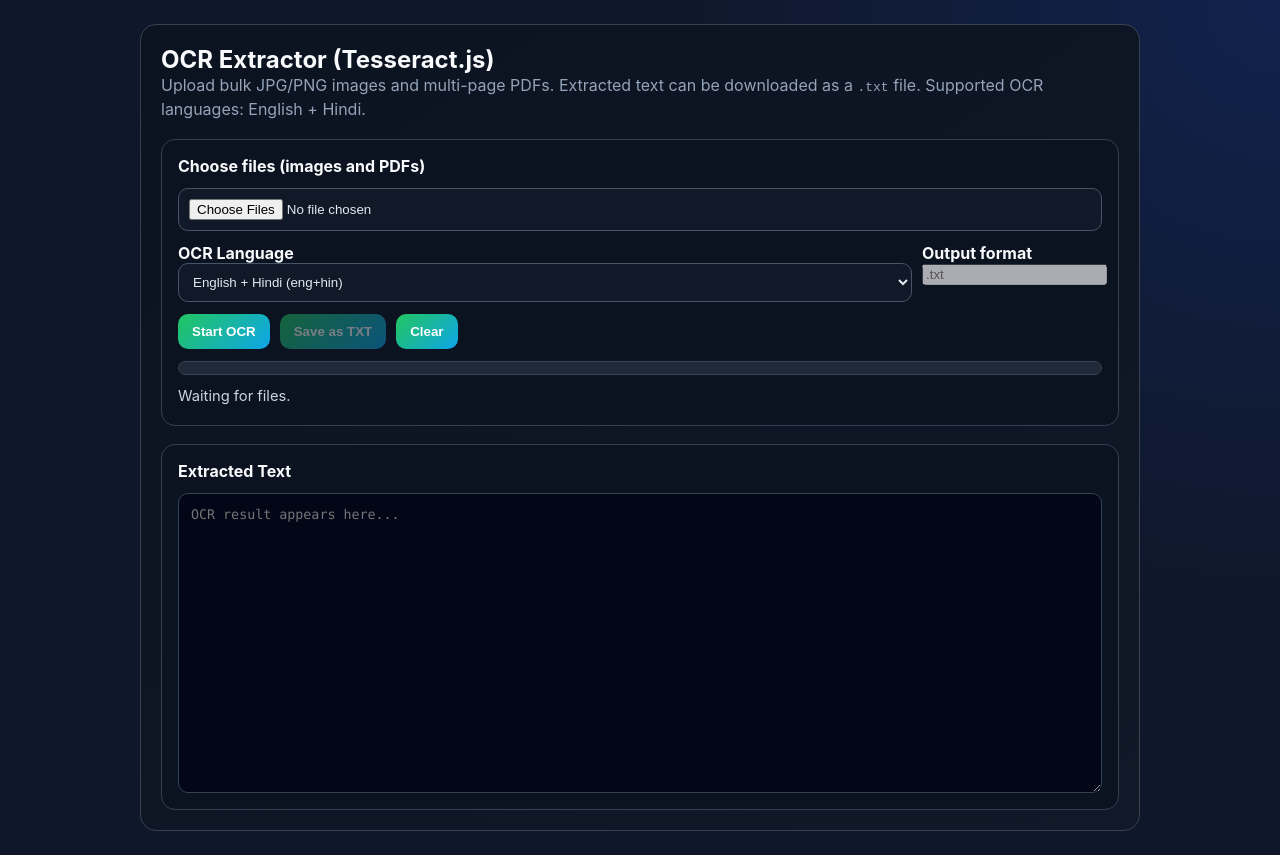
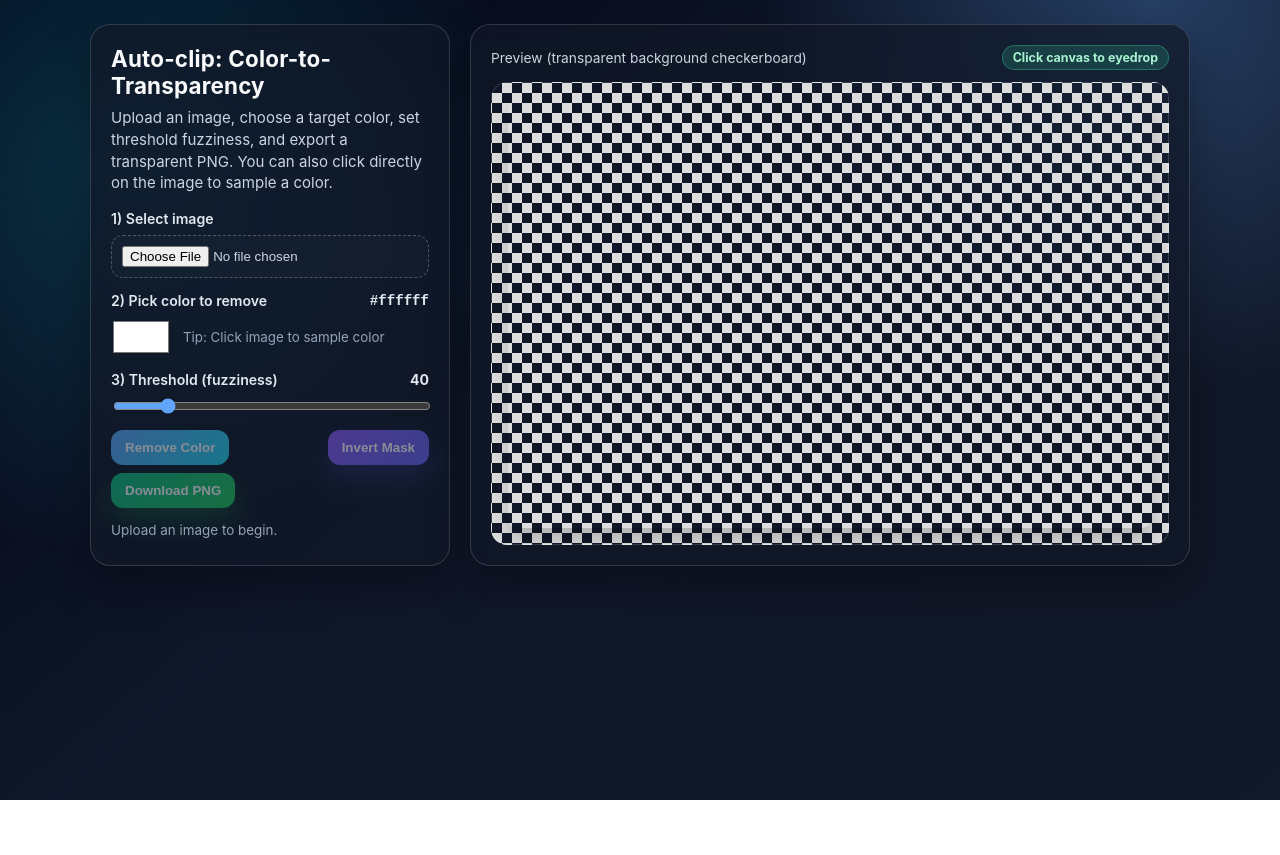
Before and after one commit to BR1JM0H4N/Auto-clip, a plain HTML site: page index.html in a window 1280 px wide. After the commit the page ends 800 px from the top, so only its background shows below. Drawn offline with Linux system fonts and the light colour scheme.

Commit message:
Refactor index.html for Color Remover feature
Updated the title and styles for the color remover feature. Enhanced layout and added functionality for color selection and image processing.

```diff
--- a/index.html
+++ b/index.html
@@ -3,16 +3,18 @@
 <head>
   <meta charset="UTF-8" />
   <meta name="viewport" content="width=device-width, initial-scale=1.0" />
-  <title>Auto-clip OCR • Tesseract.js</title>
+  <title>Auto-clip • Color Remover</title>
   <style>
     :root {
-      --bg: #0f172a;
-      --panel: #111827;
+      --bg: #0b1020;
+      --panel: rgba(17, 24, 39, 0.72);
+      --panel-border: rgba(255, 255, 255, 0.15);
       --text: #f8fafc;
-      --muted: #94a3b8;
-      --accent: #22c55e;
-      --accent-2: #0ea5e9;
-      --danger: #ef4444;
+      --muted: #cbd5e1;
+      --accent: #60a5fa;
+      --accent-2: #22d3ee;
+      --success: #34d399;
+      --shadow: 0 20px 45px rgba(0, 0, 0, 0.32);
     }
 
     * { box-sizing: border-box; }
@@ -20,303 +22,377 @@
     body {
       margin: 0;
       font-family: Inter, system-ui, -apple-system, Segoe UI, Roboto, sans-serif;
-      background: radial-gradient(circle at top right, #1d4ed833, transparent 40%), var(--bg);
       color: var(--text);
+      min-height: 100vh;
+      background:
+        radial-gradient(circle at 10% 20%, rgba(34, 211, 238, 0.2) 0%, rgba(34, 211, 238, 0) 30%),
+        radial-gradient(circle at 90% 0%, rgba(96, 165, 250, 0.28) 0%, rgba(96, 165, 250, 0) 28%),
+        linear-gradient(140deg, #020617 5%, #0f172a 45%, #111827 100%);
       padding: 24px;
-      min-height: 100vh;
     }
 
     .app {
-      max-width: 1000px;
+      max-width: 1100px;
       margin: 0 auto;
-      background: linear-gradient(145deg, #0b1220, var(--panel));
-      border: 1px solid #374151;
-      border-radius: 16px;
-      padding: 20px;
       display: grid;
-      gap: 18px;
+      grid-template-columns: minmax(280px, 360px) 1fr;
+      gap: 20px;
     }
 
-    h1 { margin: 0; font-size: 1.5rem; }
-    p { margin: 0; color: var(--muted); line-height: 1.45; }
+    .panel {
+      border: 1px solid var(--panel-border);
+      background: var(--panel);
+      backdrop-filter: blur(8px);
+      border-radius: 20px;
+      padding: 20px;
+      box-shadow: var(--shadow);
+    }
 
-    .card {
-      border: 1px solid #334155;
-      border-radius: 14px;
-      padding: 16px;
-      background: #0b1220;
+    .heading {
+      margin: 0 0 8px;
+      font-size: 1.4rem;
+      letter-spacing: 0.2px;
+    }
+
+    .sub {
+      margin: 0 0 16px;
+      color: var(--muted);
+      line-height: 1.45;
+      font-size: 0.94rem;
+    }
+
+    .controls {
       display: grid;
+      gap: 14px;
+    }
+
+    .control {
+      display: grid;
+      gap: 8px;
+    }
+
+    label {
+      font-size: 0.88rem;
+      color: #e2e8f0;
+      font-weight: 600;
+      display: flex;
+      justify-content: space-between;
+      align-items: center;
       gap: 12px;
     }
 
-    input[type="file"], select {
-      width: 100%;
-      background: #111827;
-      color: #e2e8f0;
-      border: 1px solid #475569;
-      border-radius: 10px;
-      padding: 10px;
+    .row {
+      display: flex;
+      align-items: center;
+      gap: 12px;
     }
 
-    .row { display: grid; gap: 10px; grid-template-columns: 1fr 180px; }
-
-    button {
-      background: linear-gradient(135deg, var(--accent), var(--accent-2));
-      color: white;
-      border: none;
-      border-radius: 10px;
-      padding: 10px 14px;
-      font-weight: 700;
-      cursor: pointer;
+    input[type="file"] {
+      width: 100%;
+      border: 1px dashed rgba(255,255,255,0.25);
+      border-radius: 12px;
+      padding: 10px;
+      color: var(--muted);
+      background: rgba(255,255,255,0.02);
     }
 
-    button:disabled { opacity: 0.45; cursor: not-allowed; }
-
-    .actions { display: flex; gap: 10px; flex-wrap: wrap; }
-
-    .progress-wrap {
-      width: 100%;
-      height: 14px;
-      border-radius: 999px;
-      background: #1f2937;
-      overflow: hidden;
-      border: 1px solid #374151;
+    input[type="color"] {
+      inline-size: 60px;
+      block-size: 40px;
+      border: none;
+      background: transparent;
+      cursor: pointer;
+      padding: 0;
     }
 
-    .progress-bar {
-      width: 0%;
-      height: 100%;
-      background: linear-gradient(90deg, #22c55e, #14b8a6);
-      transition: width 0.2s linear;
+    input[type="range"] {
+      width: 100%;
+      accent-color: var(--accent);
     }
 
-    .status {
-      color: #cbd5e1;
-      font-size: 0.92rem;
-      min-height: 1.4rem;
+    .btn {
+      border: none;
+      border-radius: 12px;
+      padding: 10px 14px;
+      cursor: pointer;
+      color: #fff;
+      background: linear-gradient(135deg, var(--accent), var(--accent-2));
+      font-weight: 700;
+      transition: transform .15s ease, box-shadow .2s ease;
+      box-shadow: 0 12px 28px rgba(96, 165, 250, 0.35);
     }
 
-    textarea {
-      width: 100%;
-      min-height: 300px;
-      background: #020617;
-      color: #e2e8f0;
-      border: 1px solid #334155;
-      border-radius: 10px;
-      padding: 12px;
-      font-family: ui-monospace, SFMono-Regular, Menlo, monospace;
-      line-height: 1.4;
-      resize: vertical;
+    .btn:hover { transform: translateY(-1px); }
+    .btn:disabled {
+      cursor: not-allowed;
+      opacity: 0.5;
+      transform: none;
+      box-shadow: none;
     }
 
-    .warn { color: #fbbf24; }
-    .error { color: var(--danger); }
+    .stats {
+      font-size: 0.84rem;
+      color: #94a3b8;
+      min-height: 1.2rem;
+    }
 
-    @media (max-width: 700px) {
-      .row { grid-template-columns: 1fr; }
+    .canvas-wrap {
+      min-height: 520px;
+      display: grid;
+      gap: 12px;
+      grid-template-rows: auto 1fr;
+    }
+
+    .canvas-toolbar {
+      display: flex;
+      justify-content: space-between;
+      align-items: center;
+      gap: 8px;
+      flex-wrap: wrap;
+      color: var(--muted);
+      font-size: 0.86rem;
+    }
+
+    .checker {
+      border-radius: 16px;
+      overflow: auto;
+      border: 1px solid rgba(255,255,255,0.16);
+      background:
+        linear-gradient(45deg, #ddd 25%, transparent 25%),
+        linear-gradient(-45deg, #ddd 25%, transparent 25%),
+        linear-gradient(45deg, transparent 75%, #ddd 75%),
+        linear-gradient(-45deg, transparent 75%, #ddd 75%);
+      background-size: 20px 20px;
+      background-position: 0 0, 0 10px, 10px -10px, -10px 0;
+      display: grid;
+      place-items: center;
+      padding: 16px;
+    }
+
+    canvas {
+      max-width: 100%;
+      max-height: 70vh;
+      border-radius: 10px;
+      box-shadow: 0 12px 20px rgba(0,0,0,0.2);
+      cursor: crosshair;
+    }
+
+    .pill {
+      border-radius: 999px;
+      padding: 4px 10px;
+      font-size: 0.78rem;
+      font-weight: 700;
+      background: rgba(52, 211, 153, 0.18);
+      color: #a7f3d0;
+      border: 1px solid rgba(52, 211, 153, 0.35);
+    }
+
+    @media (max-width: 900px) {
+      .app {
+        grid-template-columns: 1fr;
+      }
+      .canvas-wrap { min-height: 420px; }
     }
   </style>
 </head>
 <body>
   <main class="app">
-    <header>
-      <h1>OCR Extractor (Tesseract.js)</h1>
-      <p>Upload bulk JPG/PNG images and multi-page PDFs. Extracted text can be downloaded as a <code>.txt</code> file. Supported OCR languages: English + Hindi.</p>
-    </header>
+    <section class="panel">
+      <h1 class="heading">Auto-clip: Color-to-Transparency</h1>
+      <p class="sub">Upload an image, choose a target color, set threshold fuzziness, and export a transparent PNG. You can also click directly on the image to sample a color.</p>
 
-    <section class="card">
-      <label for="files"><strong>Choose files (images and PDFs)</strong></label>
-      <input id="files" type="file" accept="image/png,image/jpeg,image/jpg,application/pdf" multiple />
+      <div class="controls">
+        <div class="control">
+          <label for="fileInput">1) Select image</label>
+          <input id="fileInput" type="file" accept="image/*" />
+        </div>
 
+        <div class="control">
+          <label for="colorPicker">
+            <span>2) Pick color to remove</span>
+            <code id="colorValue">#ffffff</code>
+          </label>
           <div class="row">
-        <div>
-          <label for="language"><strong>OCR Language</strong></label>
-          <select id="language">
-            <option value="eng+hin" selected>English + Hindi (eng+hin)</option>
-            <option value="eng">English only (eng)</option>
-            <option value="hin">Hindi only (hin)</option>
-          </select>
-        </div>
-        <div>
-          <label><strong>Output format</strong></label>
-          <input value=".txt" disabled />
+            <input id="colorPicker" type="color" value="#ffffff" />
+            <small style="color:#94a3b8">Tip: Click image to sample color</small>
           </div>
         </div>
 
-      <div class="actions">
-        <button id="startBtn">Start OCR</button>
-        <button id="saveBtn" disabled>Save as TXT</button>
-        <button id="clearBtn">Clear</button>
+        <div class="control">
+          <label for="threshold">
+            <span>3) Threshold (fuzziness)</span>
+            <strong id="thresholdValue">40</strong>
+          </label>
+          <input id="threshold" type="range" min="0" max="255" value="40" />
         </div>
 
-      <div class="progress-wrap" aria-label="OCR progress">
-        <div id="progressBar" class="progress-bar"></div>
+        <div class="row" style="justify-content:space-between; gap:8px; flex-wrap:wrap;">
+          <button id="processBtn" class="btn" disabled>Remove Color</button>
+          <button id="invertBtn" class="btn" disabled style="background:linear-gradient(135deg,#8b5cf6,#6366f1); box-shadow:0 12px 28px rgba(99,102,241,.3);">Invert Mask</button>
+          <button id="downloadBtn" class="btn" disabled style="background:linear-gradient(135deg,#10b981,#22c55e); box-shadow:0 12px 28px rgba(34,197,94,.3);">Download PNG</button>
         </div>
-      <div id="status" class="status">Waiting for files.</div>
+
+        <div class="stats" id="stats">Upload an image to begin.</div>
+      </div>
     </section>
 
-    <section class="card">
-      <label for="output"><strong>Extracted Text</strong></label>
-      <textarea id="output" placeholder="OCR result appears here..."></textarea>
+    <section class="panel canvas-wrap">
+      <div class="canvas-toolbar">
+        <span>Preview (transparent background checkerboard)</span>
+        <span class="pill">Click canvas to eyedrop</span>
+      </div>
+      <div class="checker">
+        <canvas id="canvas" width="900" height="600" aria-label="image preview"></canvas>
+      </div>
     </section>
   </main>
 
-  <script src="https://cdn.jsdelivr.net/npm/pdfjs-dist@4.6.82/build/pdf.min.mjs" type="module"></script>
-  <script src="https://cdn.jsdelivr.net/npm/tesseract.js@5/dist/tesseract.min.js"></script>
-  <script type="module">
-    import * as pdfjsLib from 'https://cdn.jsdelivr.net/npm/pdfjs-dist@4.6.82/build/pdf.min.mjs';
+  <script>
+    const fileInput = document.getElementById('fileInput');
+    const colorPicker = document.getElementById('colorPicker');
+    const colorValue = document.getElementById('colorValue');
+    const threshold = document.getElementById('threshold');
+    const thresholdValue = document.getElementById('thresholdValue');
+    const processBtn = document.getElementById('processBtn');
+    const invertBtn = document.getElementById('invertBtn');
+    const downloadBtn = document.getElementById('downloadBtn');
+    const stats = document.getElementById('stats');
+    const canvas = document.getElementById('canvas');
+    const ctx = canvas.getContext('2d', { willReadFrequently: true });
 
-    pdfjsLib.GlobalWorkerOptions.workerSrc = 'https://cdn.jsdelivr.net/npm/pdfjs-dist@4.6.82/build/pdf.worker.min.mjs';
+    let originalImageData = null;
+    let processed = false;
 
-    const filesInput = document.getElementById('files');
-    const languageSelect = document.getElementById('language');
-    const startBtn = document.getElementById('startBtn');
-    const saveBtn = document.getElementById('saveBtn');
-    const clearBtn = document.getElementById('clearBtn');
-    const progressBar = document.getElementById('progressBar');
-    const status = document.getElementById('status');
-    const output = document.getElementById('output');
-
-    const imageTypes = new Set(['image/png', 'image/jpeg', 'image/jpg']);
-
-    const updateStatus = (message, cssClass = '') => {
-      status.textContent = message;
-      status.className = `status ${cssClass}`.trim();
+    const hexToRgb = (hex) => {
+      const clean = hex.replace('#', '');
+      return {
+        r: parseInt(clean.slice(0, 2), 16),
+        g: parseInt(clean.slice(2, 4), 16),
+        b: parseInt(clean.slice(4, 6), 16),
+      };
     };
 
-    const setProgress = (value) => {
-      const normalized = Math.max(0, Math.min(100, value));
-      progressBar.style.width = `${normalized}%`;
+    const rgbToHex = ({ r, g, b }) => {
+      const toHex = (n) => n.toString(16).padStart(2, '0');
+      return `#${toHex(r)}${toHex(g)}${toHex(b)}`;
     };
 
-    const countTotalUnits = async (files) => {
-      let units = 0;
-      for (const file of files) {
-        if (imageTypes.has(file.type)) {
-          units += 1;
-        } else if (file.type === 'application/pdf') {
-          const buffer = await file.arrayBuffer();
-          const pdf = await pdfjsLib.getDocument({ data: buffer }).promise;
-          units += pdf.numPages;
+    const updateControls = () => {
+      const hasImage = Boolean(originalImageData);
+      processBtn.disabled = !hasImage;
+      invertBtn.disabled = !hasImage || !processed;
+      downloadBtn.disabled = !hasImage || !processed;
+    };
+
+    const removeSelectedColor = () => {
+      if (!originalImageData) return;
+
+      const { r: tr, g: tg, b: tb } = hexToRgb(colorPicker.value);
+      const data = new Uint8ClampedArray(originalImageData.data);
+      const limit = Number(threshold.value);
+      const limitSq = limit * limit;
+      let removed = 0;
+
+      for (let i = 0; i < data.length; i += 4) {
+        const dr = data[i] - tr;
+        const dg = data[i + 1] - tg;
+        const db = data[i + 2] - tb;
+        const distSq = dr * dr + dg * dg + db * db;
+
+        if (distSq <= limitSq) {
+          data[i + 3] = 0;
+          removed += 1;
         }
       }
-      return units;
+
+      const out = new ImageData(data, originalImageData.width, originalImageData.height);
+      ctx.putImageData(out, 0, 0);
+      processed = true;
+      updateControls();
+      const totalPixels = originalImageData.width * originalImageData.height;
+      const pct = ((removed / totalPixels) * 100).toFixed(2);
+      stats.textContent = `Removed ${removed.toLocaleString()} pixels (${pct}%) with threshold ${limit}.`;
     };
 
-    const processPdfPage = async (pdf, pageNo, worker, currentUnit, totalUnits) => {
-      const page = await pdf.getPage(pageNo);
-      const viewport = page.getViewport({ scale: 2 });
-      const canvas = document.createElement('canvas');
-      const context = canvas.getContext('2d');
-      canvas.width = viewport.width;
-      canvas.height = viewport.height;
-
-      await page.render({ canvasContext: context, viewport }).promise;
-
-      const { data: { text } } = await worker.recognize(canvas);
-      updateStatus(`Processing ${currentUnit}/${totalUnits} • PDF page ${pageNo}/${pdf.numPages}`);
-      return text;
+    const fitCanvasToImage = (img) => {
+      canvas.width = img.width;
+      canvas.height = img.height;
+      ctx.clearRect(0, 0, canvas.width, canvas.height);
+      ctx.drawImage(img, 0, 0);
+      originalImageData = ctx.getImageData(0, 0, canvas.width, canvas.height);
+      processed = false;
+      updateControls();
+      stats.textContent = `Loaded ${img.width}×${img.height}. Pick a color to remove.`;
     };
 
-    const processImageFile = async (file, worker, currentUnit, totalUnits) => {
-      const { data: { text } } = await worker.recognize(file);
-      updateStatus(`Processing ${currentUnit}/${totalUnits} • Image: ${file.name}`);
-      return text;
+    fileInput.addEventListener('change', () => {
+      const file = fileInput.files?.[0];
+      if (!file) return;
+
+      const img = new Image();
+      img.onload = () => fitCanvasToImage(img);
+      img.onerror = () => {
+        stats.textContent = 'Could not read that image file.';
       };
+      img.src = URL.createObjectURL(file);
+    });
 
-    startBtn.addEventListener('click', async () => {
-      const files = Array.from(filesInput.files || []);
-
-      if (!files.length) {
-        updateStatus('Please select at least one image or PDF file.', 'warn');
-        return;
-      }
-
-      startBtn.disabled = true;
-      saveBtn.disabled = true;
-      output.value = '';
-      setProgress(0);
-
-      let worker;
-      try {
-        const selectedLang = languageSelect.value;
-        updateStatus('Initializing OCR engine...');
-
-        const totalUnits = await countTotalUnits(files);
-        if (totalUnits === 0) {
-          throw new Error('No supported JPG, PNG, or PDF files found.');
-        }
-
-        let completedUnits = 0;
-        const allText = [];
-
-        worker = await Tesseract.createWorker(selectedLang, 1, {
-          logger: (m) => {
-            if (m.status === 'recognizing text') {
-              const overall = ((completedUnits + m.progress) / totalUnits) * 100;
-              setProgress(overall);
-            }
+    colorPicker.addEventListener('input', () => {
+      colorValue.textContent = colorPicker.value;
+      if (processed) {
+        removeSelectedColor();
       }
     });
 
-        for (const file of files) {
-          if (imageTypes.has(file.type)) {
-            completedUnits += 1;
-            const text = await processImageFile(file, worker, completedUnits, totalUnits);
-            allText.push(`===== ${file.name} =====\n${text.trim()}\n`);
-            setProgress((completedUnits / totalUnits) * 100);
-          } else if (file.type === 'application/pdf') {
-            const buffer = await file.arrayBuffer();
-            const pdf = await pdfjsLib.getDocument({ data: buffer }).promise;
-
-            for (let pageNo = 1; pageNo <= pdf.numPages; pageNo += 1) {
-              completedUnits += 1;
-              const text = await processPdfPage(pdf, pageNo, worker, completedUnits, totalUnits);
-              allText.push(`===== ${file.name} | Page ${pageNo} =====\n${text.trim()}\n`);
-              setProgress((completedUnits / totalUnits) * 100);
-            }
-          }
-        }
-
-        output.value = allText.join('\n').trim();
-        saveBtn.disabled = !output.value;
-        updateStatus(`Done! Processed ${totalUnits} item(s).`, '');
-        setProgress(100);
-      } catch (error) {
-        console.error(error);
-        updateStatus(`OCR failed: ${error.message}`, 'error');
-      } finally {
-        if (worker) {
-          await worker.terminate();
-        }
-        startBtn.disabled = false;
+    threshold.addEventListener('input', () => {
+      thresholdValue.textContent = threshold.value;
+      if (processed) {
+        removeSelectedColor();
       }
     });
 
-    saveBtn.addEventListener('click', () => {
-      const text = output.value.trim();
-      if (!text) {
-        updateStatus('No extracted text available to save.', 'warn');
-        return;
+    canvas.addEventListener('click', (event) => {
+      if (!originalImageData) return;
+      const rect = canvas.getBoundingClientRect();
+      const scaleX = canvas.width / rect.width;
+      const scaleY = canvas.height / rect.height;
+      const x = Math.floor((event.clientX - rect.left) * scaleX);
+      const y = Math.floor((event.clientY - rect.top) * scaleY);
+      const pixel = ctx.getImageData(x, y, 1, 1).data;
+      const picked = { r: pixel[0], g: pixel[1], b: pixel[2] };
+      const hex = rgbToHex(picked);
+      colorPicker.value = hex;
+      colorValue.textContent = hex;
+      stats.textContent = `Sampled color ${hex} at (${x}, ${y}).`;
+    });
+
+    processBtn.addEventListener('click', removeSelectedColor);
+
+    downloadBtn.addEventListener('click', () => {
+      if (!processed) return;
+      const a = document.createElement('a');
+      a.href = canvas.toDataURL('image/png');
+      a.download = 'auto-clip-transparent.png';
+      a.click();
+    });
+
+    invertBtn.addEventListener('click', () => {
+      if (!processed) return;
+
+      const current = ctx.getImageData(0, 0, canvas.width, canvas.height);
+      const data = current.data;
+
+      for (let i = 0; i < data.length; i += 4) {
+        data[i + 3] = 255 - data[i + 3];
       }
 
-      const blob = new Blob([text], { type: 'text/plain;charset=utf-8' });
-      const url = URL.createObjectURL(blob);
-      const a = document.createElement('a');
-      a.href = url;
-      a.download = `ocr-output-${new Date().toISOString().slice(0, 19).replace(/[:T]/g, '-')}.txt`;
-      a.click();
-      URL.revokeObjectURL(url);
-      updateStatus('TXT file downloaded successfully.');
+      ctx.putImageData(current, 0, 0);
+      stats.textContent = 'Transparency inverted (visible ↔ transparent).';
     });
 
-    clearBtn.addEventListener('click', () => {
-      filesInput.value = '';
-      output.value = '';
-      saveBtn.disabled = true;
-      setProgress(0);
-      updateStatus('Cleared. Waiting for files.');
-    });
+    colorValue.textContent = colorPicker.value;
+    thresholdValue.textContent = threshold.value;
+    updateControls();
   </script>
 </body>
 </html>
```
Lines whose indentation alone changed are shown as unchanged.
